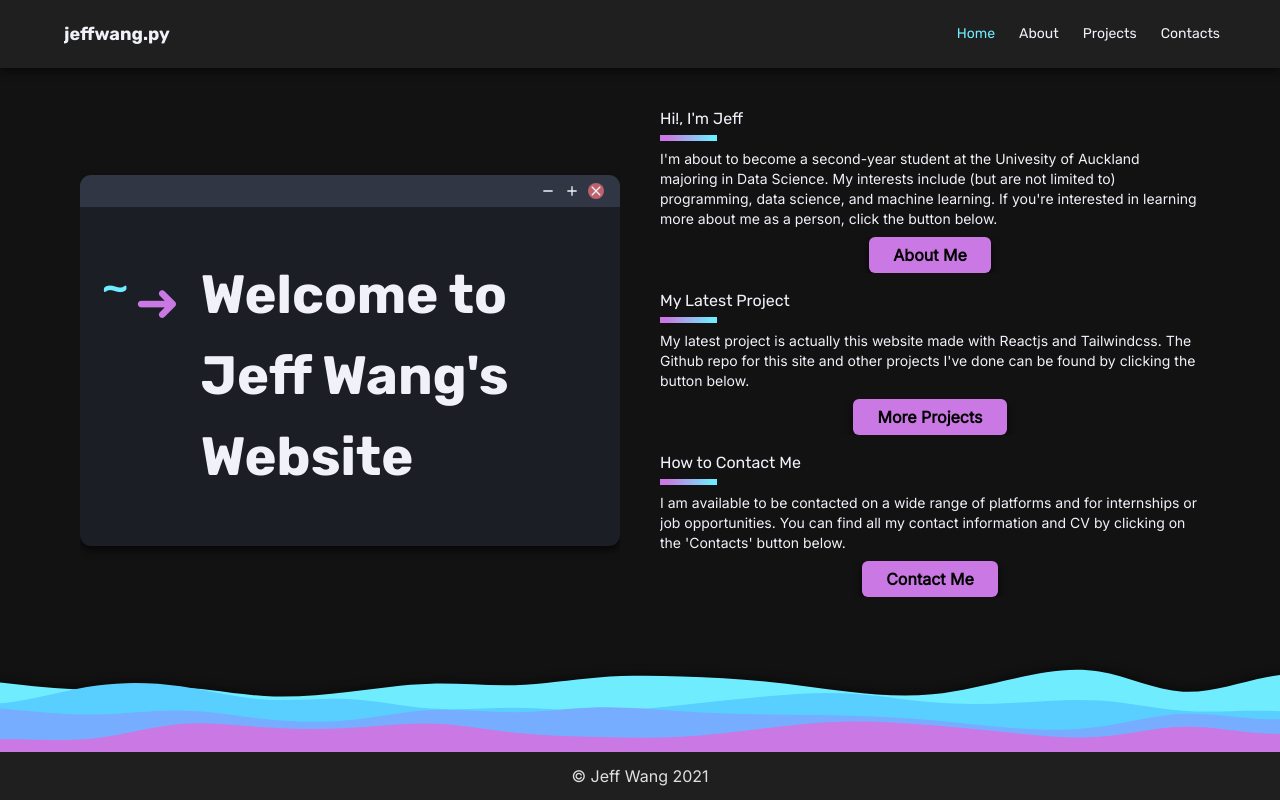
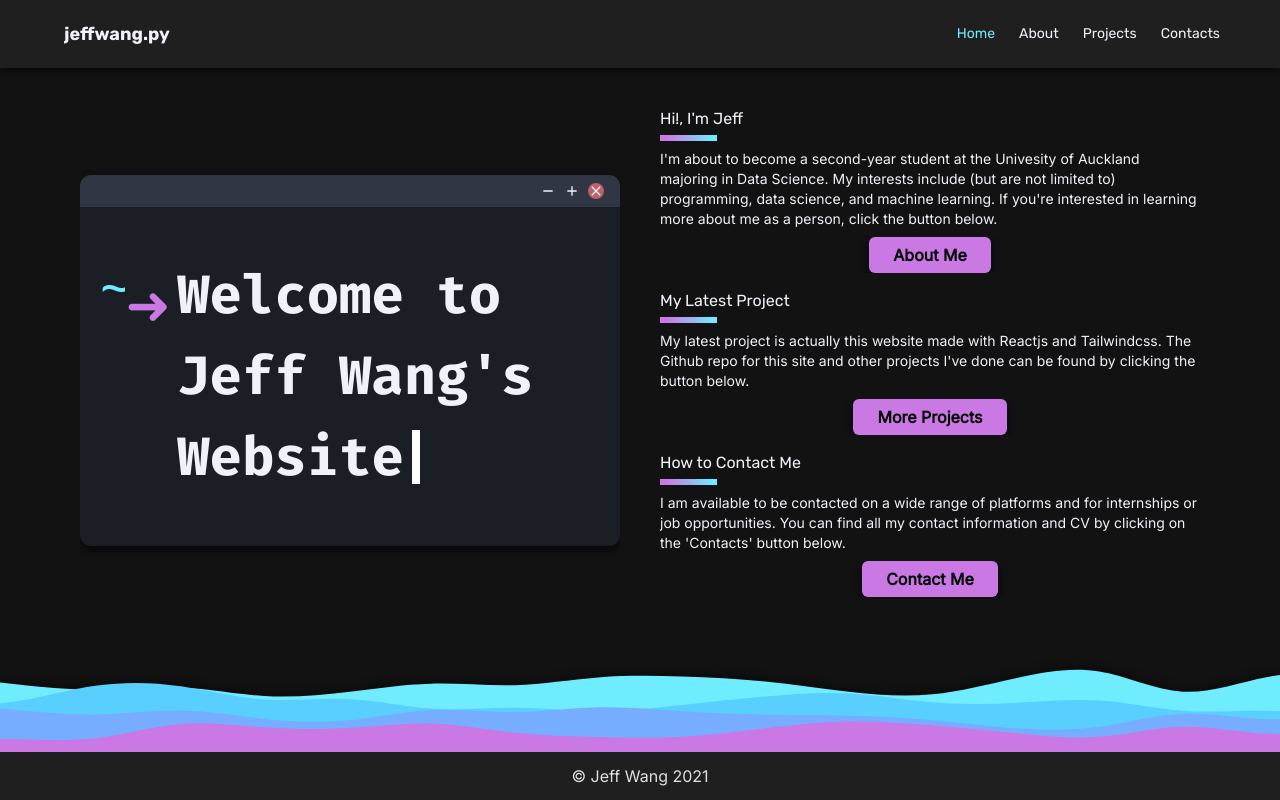
Before and after one commit to Zenoix/Personal-Website, a React (Create React App) app: page / in a window 1280 px wide. Built offline with nearby package versions, Linux system fonts and the light colour scheme.

Commit message:
Blinking terminal carat

```diff
--- a/public/index.html
+++ b/public/index.html
@@ -24,7 +24,7 @@
     <link rel="preconnect" href="https://fonts.googleapis.com" />
     <link rel="preconnect" href="https://fonts.gstatic.com" crossorigin />
     <link
-      href="https://fonts.googleapis.com/css2?family=Inter:wght@400&family=Rubik:wght@400;600;700&display=swap"
+      href="https://fonts.googleapis.com/css2?family=Inter:wght@400&family=Rubik:wght@400;600;700&family=Fira+Code:wght@700&display=swap"
       rel="stylesheet"
     />
     <title>Jeff Wang - Data Science Student</title>
--- a/src/App.css
+++ b/src/App.css
@@ -27,9 +27,7 @@ h3,
 h4,
 h5,
 h6,
-nav,
-.terminal
-{
+nav {
   font-family: "Rubik", sans-serif;
 }
 
@@ -54,7 +52,7 @@ nav a {
 }
 
 footer {
-  bottom:0;
+  bottom: 0;
   filter: drop-shadow(0px -2px 4px rgba(0, 0, 0, 0.5));
 }
 
@@ -102,6 +100,38 @@ footer {
   font-size: 6vw;
 }
 
+.term-text {
+  font-family: "Fira Code", monospace;
+  position: relative;
+}
+
+
+@keyframes blink {
+  to {
+    visibility: hidden;
+  }
+}
+@-webkit-keyframes blink {
+  to {
+    visibility: hidden;
+  }
+}
+
+@media screen and (min-width: 200px){
+  .term-text::after {
+    content: "";
+    position: absolute;
+    bottom: 0.25em;
+    margin-left: 0.15em;
+    margin-right: 0.15em;
+    height: 1em;
+    width: 0.15em;
+    background: white;
+    animation: blink 1.15s steps(5, start) infinite;
+    -webkit-animation: blink 1.15s steps(5, start) infinite;
+  }
+}
+
 .path {
   color: var(--blue-accent-color);
 }
@@ -110,6 +140,7 @@ footer {
   color: var(--pink-accent-color);
   font-size: 4vw;
 }
+
 
 #term-min,
 #term-max,
@@ -130,7 +161,7 @@ footer {
   }
 }
 
-LandingCards:last-of-type{
+LandingCards:last-of-type {
   margin-bottom: 0;
 }
 
@@ -155,7 +186,7 @@ LandingCards:last-of-type{
     font-size: 16px;
   }
 
-  p{
+  p {
     font-size: 14px;
   }
 
@@ -165,7 +196,7 @@ LandingCards:last-of-type{
     font-size: 54px;
   }
 
-  .home-main-div{
+  .home-main-div {
     transform: translateY(-5%);
   }
   .sep {
--- a/src/components/Terminal.jsx
+++ b/src/components/Terminal.jsx
@@ -14,9 +14,7 @@ const Terminal = () => {
         <span className='path font-normal pr-2 md:pr-3 -mt-1 md:-mt-2'>~</span>
         <span className='prompt font-normal mt-2 px-3 pl-0 md:pr-5 lg:pr-8'>➜</span>{" "}
         <span className='term-text'>
-          <h1 className='inline'>
-            Welcome to <br></br>Jeff Wang's Website
-          </h1>
+            Welcome to Jeff Wang's Website
         </span>
       </div>
     </div>
```
